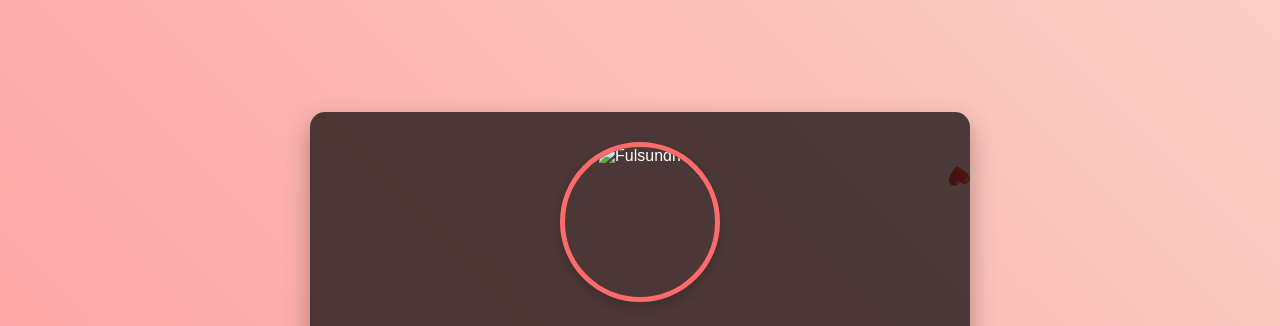
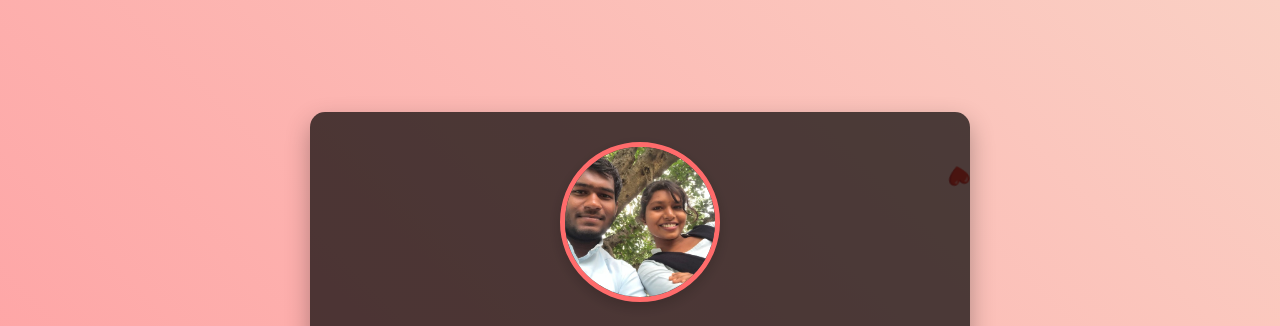
Before and after one commit to ombanjare/fulsundri.birthday, a plain HTML site: page index.html in a window 1280 px wide. Shown: the top 326 px of the page. Drawn offline with Linux system fonts and the light colour scheme.

Commit message:
Update index.html

```diff
--- a/index.html
+++ b/index.html
@@ -117,7 +117,7 @@
     <div class="container">
         <!-- Photo Frame - Replace with Fulsundri's Photo -->
         <div class="photo-frame">
-            <img src="img1" alt="Fulsundri">
+            <img src="img1.jpg" alt="Fulsundri">
         </div>
 
         <h1>🎉 Happy Birthday, Fulsundri! 🎂</h1>
```
